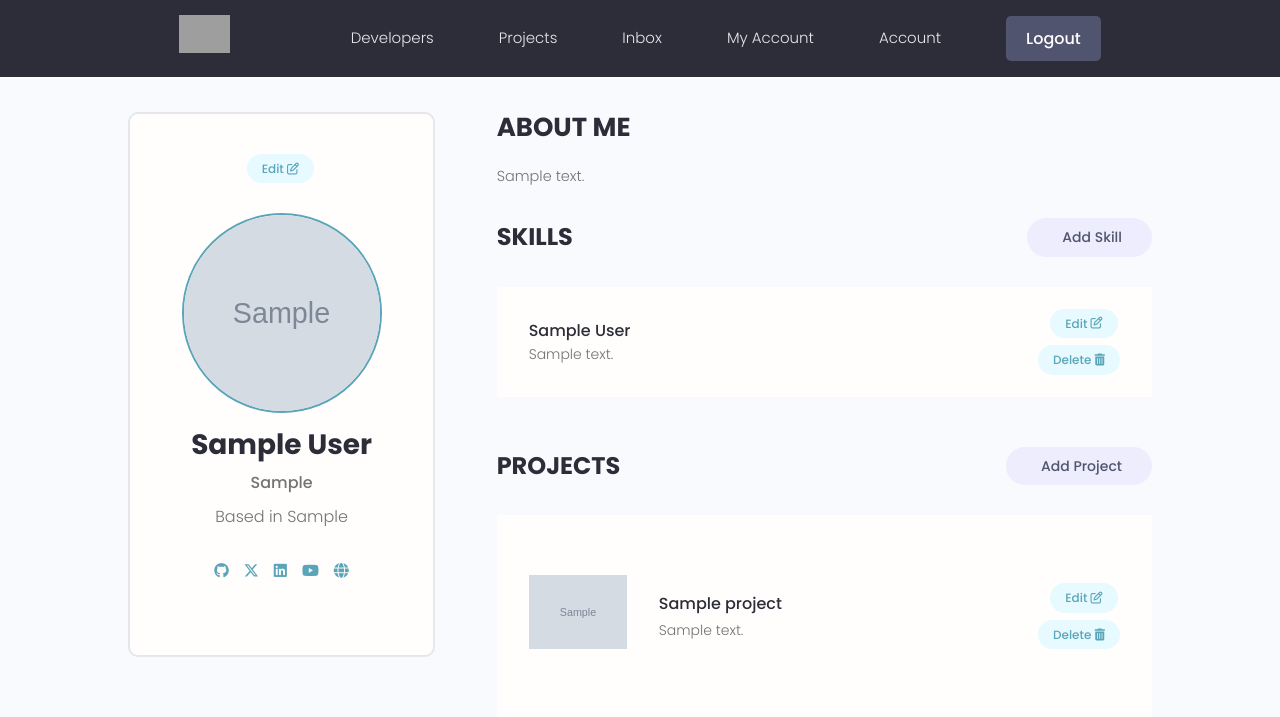
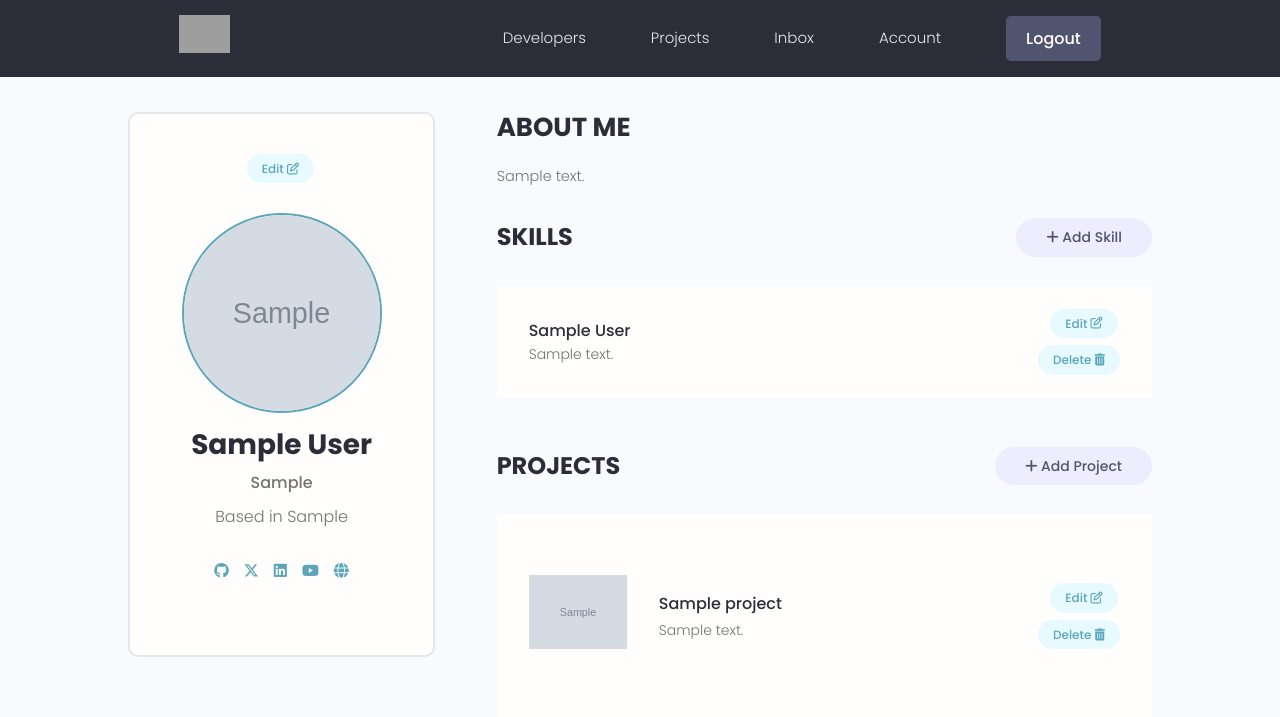
Before and after one commit to zanemyers/ProDev2024, a Django app: page /account/ in a window 1280 px wide. Shown: the top 717 px of the page. Run offline with Django 5.2, Linux system fonts and the light colour scheme; a user stored in the database is signed in; tables that the repository leaves empty hold one stand-in row (values such as "Sample post"); grey boxes marked "Sample" are stand-in pictures; some libraries are stand-ins or nearby versions; grey boxes are pictures that could not be loaded.

Commit message:
User Project CRUD

```diff
--- a/apps/projects/templates/projects/project_form.html
+++ b/apps/projects/templates/projects/project_form.html
@@ -4,7 +4,7 @@
     <main class="formPage my-xl">
         <div class="content-box">
             <div class="formWrapper">
-                <a class="backButton" href="#"><i class="fa-solid fa-angle-left"></i></a>
+                <a class="backButton" href="{% url 'account' %}"><i class="fa-solid fa-angle-left"></i></a>
                 <br>
                 <form class="form" method="POST" enctype="multipart/form-data">
                     {% csrf_token %}
--- a/apps/users/templates/users/account.html
+++ b/apps/users/templates/users/account.html
@@ -61,7 +61,7 @@
                         </div>
                         <div class="settings">
                             <h3 class="settings__title">Skills</h3>
-                            <a class="tag tag--pill tag--sub settings__btn tag--lg" href="#"><i class="im im-plus"></i> Add Skill</a>
+                            <a class="tag tag--pill tag--sub settings__btn tag--lg" href="#"><i class="fa-solid fa-plus"></i>&nbsp;Add Skill</a>
                         </div>
                         <table class="settings__table">
                             {% for skill in profile.skill_set.all %}
@@ -79,7 +79,8 @@
                         </table>
                         <div class="settings">
                             <h3 class="settings__title">Projects</h3>
-                            <a class="tag tag--pill tag--sub settings__btn tag--lg" href="#"><i class="im im-plus"></i> Add Project</a>
+                            <a class="tag tag--pill tag--sub settings__btn tag--lg"
+                               href="{% url 'create-project' %}"><i class="fa-solid fa-plus"></i>&nbsp;Add Project</a>
                         </div>
                         <table class="settings__table">
                             {% for project in profile.project_set.all %}
@@ -94,8 +95,10 @@
                                         <p>{{ project.description|slice:"150" }}</p>
                                     </td>
                                     <td class="settings__tableActions">
-                                        <a class="tag tag--pill tag--main settings__btn" href="#">Edit&nbsp;<i class="fa-regular fa-pen-to-square"></i></a>
-                                        <a class="tag tag--pill tag--main settings__btn" href="#">Delete&nbsp;<i class="fa-solid fa-trash-can"></i></a>
+                                        <a class="tag tag--pill tag--main settings__btn"
+                                           href="{% url 'update-project' project.id %}">Edit&nbsp;<i class="fa-regular fa-pen-to-square"></i></a>
+                                        <a class="tag tag--pill tag--main settings__btn"
+                                           href="{% url 'delete-project' project.id %}">Delete&nbsp;<i class="fa-solid fa-trash-can"></i></a>
                                     </td>
                                 </tr>
                             {% endfor %}
--- a/static/styles/app.css
+++ b/static/styles/app.css
@@ -14,7 +14,7 @@ img {
   width: 100%;
 }
 
-.tag > i.im {
+.tag > i.fa {
   font-size: 1.5rem;
   margin-right: 0.5rem;
 }
--- a/templates/navbar.html
+++ b/templates/navbar.html
@@ -21,9 +21,6 @@
                 <li class="header__menuItem">
                     <a href="">Inbox</a>
                 </li>
-                <li class="header__menuItem">
-                    <a href="">My Account</a>
-                </li>
                 {% if request.user.is_authenticated %}
                     <li class="header__menuItem">
                         <a href="{% url 'account' %}">Account</a>
```
Also changed, not shown: apps/projects/views.py (+10 -5 lines), 1 other file.
